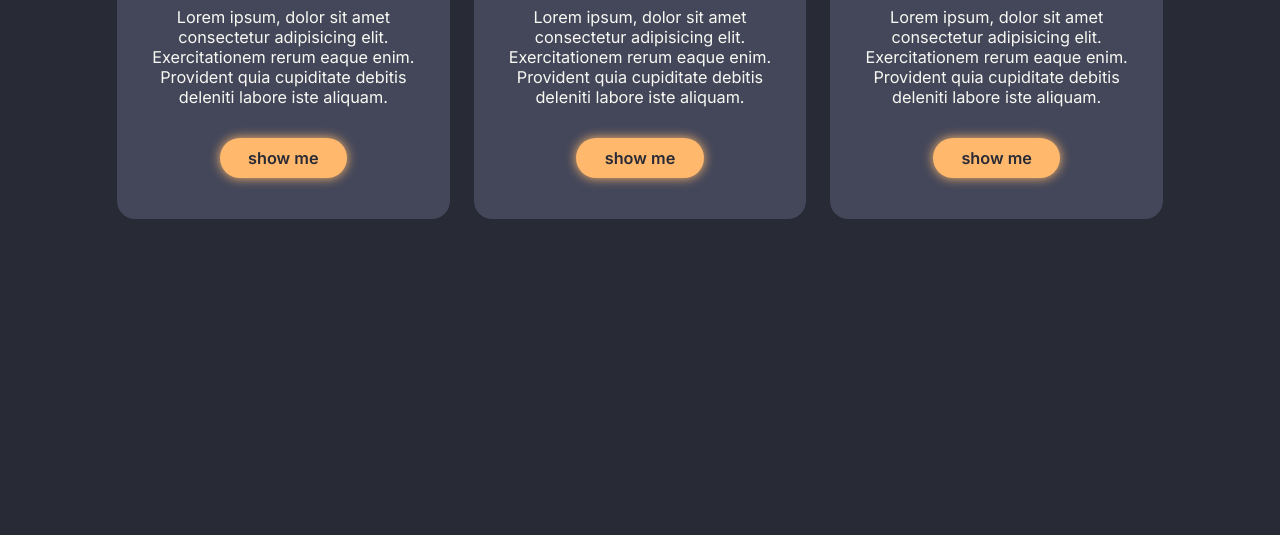
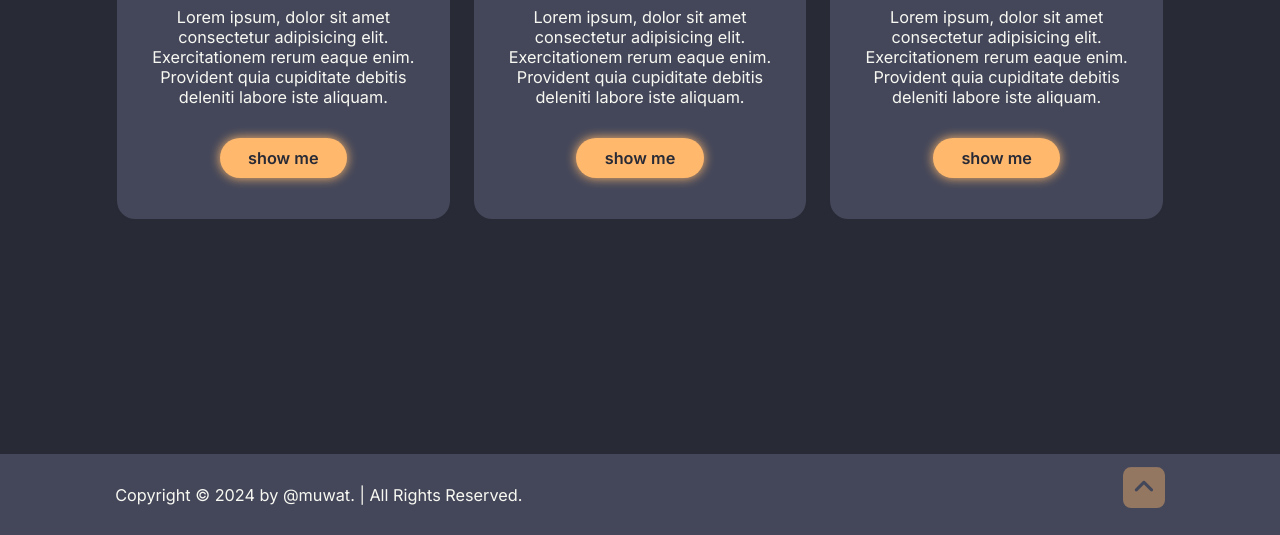
Before and after one commit to muwat0/dracula.muwat, a plain HTML site: page index.html in a window 1280 px wide. Shown: the part 1946-2481 px from the top of the page. Before the commit the page ends 2400 px from the top, so only its background shows below. Drawn offline with Linux system fonts and the light colour scheme.

Commit message:
second commit

```diff
--- a/index.html
+++ b/index.html
@@ -20,8 +20,6 @@
             <a href="#home" class="active">home</a>
             <a href="#about">about</a>
             <a href="#capabilities">capabilities</a>
-            <a href="#portfolio">portfolio</a>
-            <a href="#contact">contact</a>
         </nav>
     </header>
 
@@ -81,6 +79,17 @@
         </div>
     </section>
 
+    <!-- FOOTER -->
+    <footer class="footer">
+        <div class="footer-text">
+            <p>Copyright &copy; 2024 by @muwat. | All Rights Reserved.</p>
+        </div>
+
+        <div class="footer-iconTop">
+            <a href="#home"><i class="fa-solid fa-angle-up"></i></a>
+        </div>
+    </footer>
+
     <!-- MAIN JAVASCRIPT -->
     <script src="script.js"></script>
 </body>
--- a/style.css
+++ b/style.css
@@ -208,3 +208,51 @@ span {
     font-size: 1.6rem;
     margin: 1rem 0 3rem;
 }
+
+/* FOOTER */
+.footer {
+    display: flex;
+    justify-content: space-between;
+    align-items: center;
+    flex-wrap: wrap;
+    padding: 2rem 9%;
+    background: var(--snd-bg-color);
+}
+
+.footer-text {
+    font-size: 1.6rem;
+}
+
+.footer-iconTop {
+    display: inline-flex;
+    justify-content: center;
+    align-items: center;
+    padding: .8rem 1rem;
+    background: var(--main-color);
+    border-radius: .8rem;
+
+    animation: yukariok 3s normal infinite;
+}
+
+@keyframes yukariok {
+    0% {
+        opacity: 0;
+        transform: translateY(20%);
+    }
+    50% {
+        opacity: 1;
+    }
+    100% {
+        opacity: 0;
+        transform: translateY(-20%);
+    }
+}
+
+.footer-iconTop a:hover {
+    box-shadow: 0 0 1rem var(--main-color);
+}
+
+.footer-iconTop a i {
+    font-size: 2.4em;
+    color: var(--snd-bg-color);
+}
```
